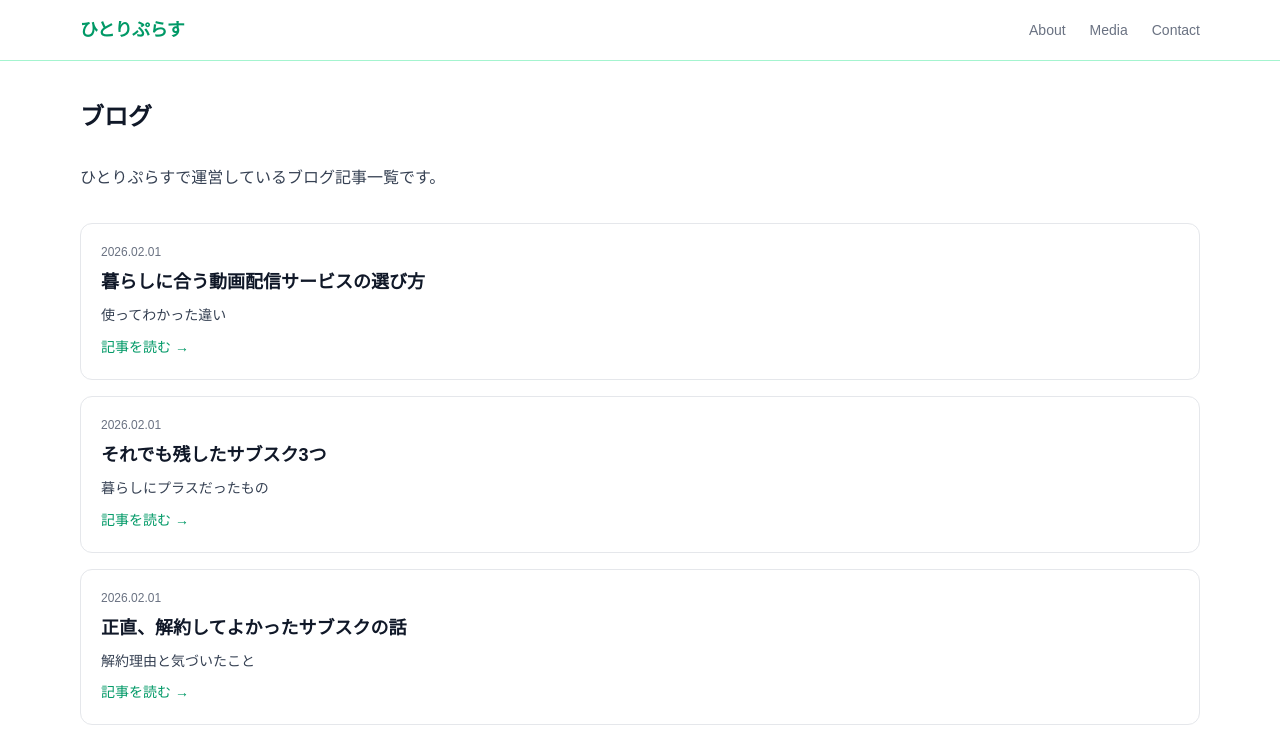
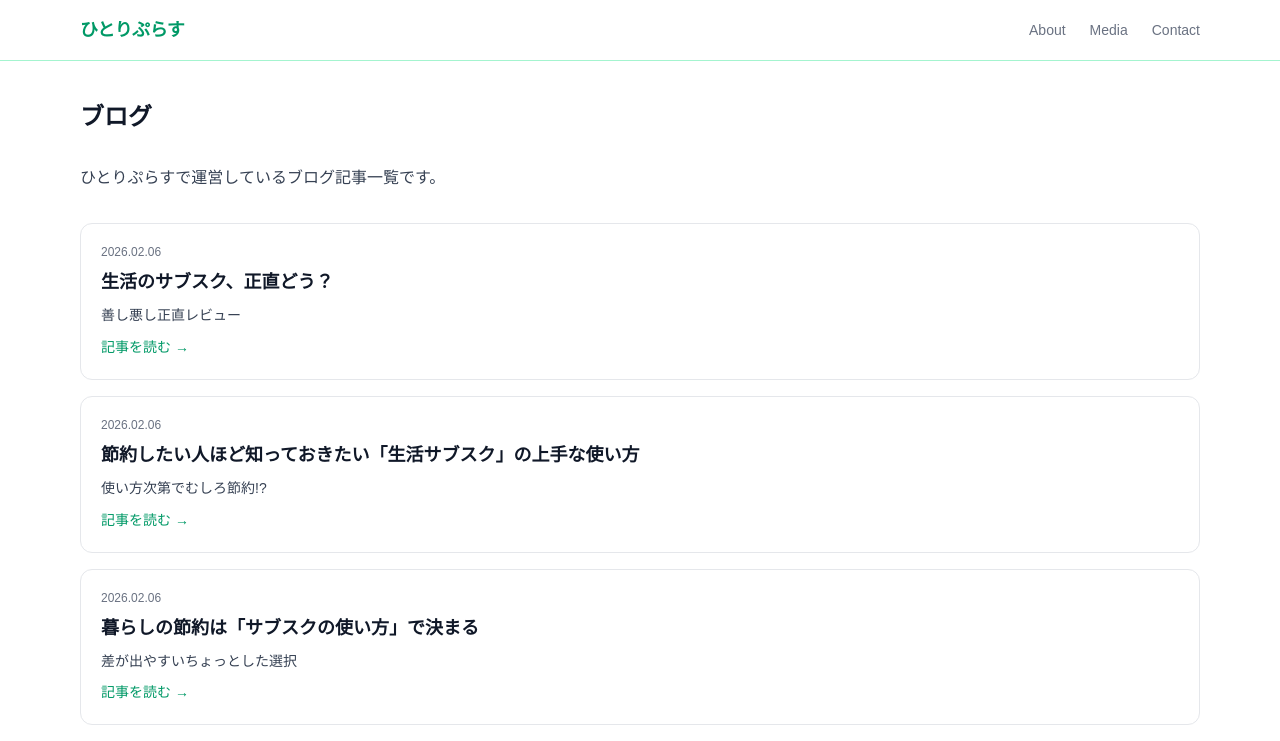
Before and after one commit to xtkcx/hitoriplus-hp, a Next.js app: page /media/blog in a window 1280 px wide. Shown: the top 741 px of the page. Built offline with nearby package versions, Linux system fonts and the light colour scheme.

Commit message:
2/6 3記事追加

```diff
--- a/app/media/blog/page.tsx
+++ b/app/media/blog/page.tsx
@@ -1,6 +1,24 @@
 import Link from "next/link";
 
 const posts = [
+  {
+    title: "生活のサブスク、正直どう？",
+    description: "善し悪し正直レビュー",
+    url: "https://ring-straw-4b3.notion.site/2fb900854a3a80e39f27fed170ff9b09?source=copy_link",
+    date: "2026.02.06",
+  },
+  {
+    title: "節約したい人ほど知っておきたい「生活サブスク」の上手な使い方",
+    description: "使い方次第でむしろ節約!?",
+    url: "https://ring-straw-4b3.notion.site/2fb900854a3a80ddb8b3cdfd181deab8?source=copy_link",
+    date: "2026.02.06",
+  },
+  {
+    title: "暮らしの節約は「サブスクの使い方」で決まる",
+    description: "差が出やすいちょっとした選択",
+    url: "https://ring-straw-4b3.notion.site/2fb900854a3a8092a04de558cadb0fde?source=copy_link",
+    date: "2026.02.06",
+  },
   {
     title: "暮らしに合う動画配信サービスの選び方",
     description: "  使ってわかった違い",
```
